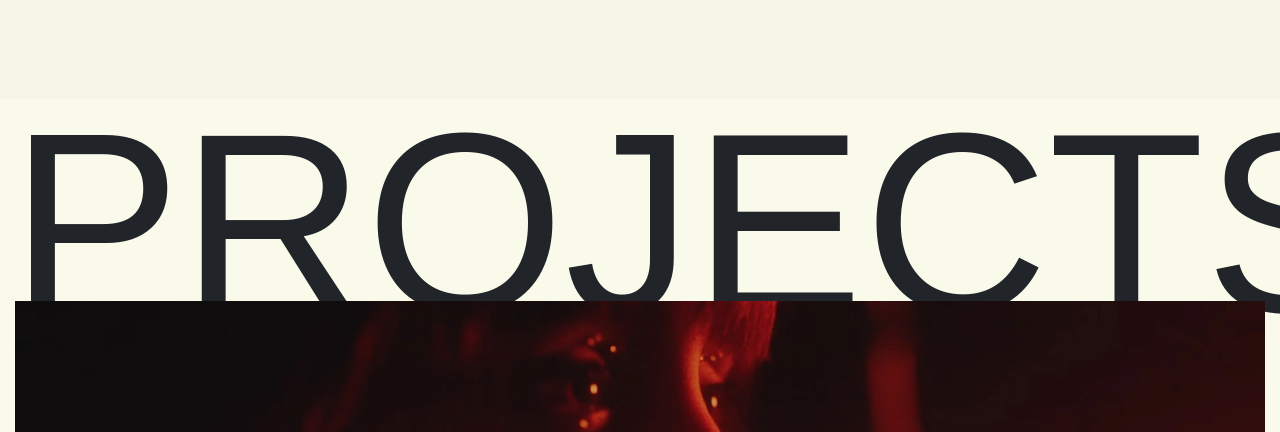
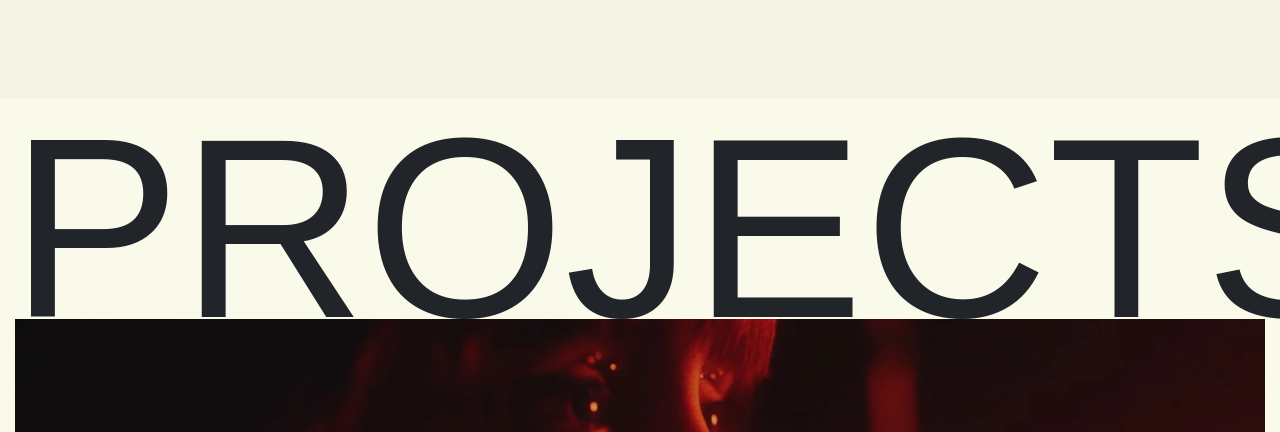
Before and after one commit to pablitosm/CACTUSTREE.labs-REACT, a React (Vite) app: page / in a window 1280 px wide. Shown: the part 701-1133 px from the top of the page. Built offline with nearby package versions, Linux system fonts and the light colour scheme; a web font is replaced by a local one.

Commit message:
fixed some margins

```diff
--- a/src/css/styles.css
+++ b/src/css/styles.css
@@ -1408,7 +1408,7 @@ textarea:hover {
 .titulo2TextoPhotoIndex {
     font-family: 'DELIRIUM NCV', sans-serif !important;
     font-size: 38vw;
-    margin: calc(-.6vw + 15px) 0px 0px 0px;
+    margin: calc(-.4rem + 15px) 0px 0px 0px;
     text-align: center;
     transition: color 0.5s ease-in-out;
     z-index: 100;
@@ -1929,7 +1929,7 @@ textarea:hover {
   .projects-section {
     font-family: 'DELIRIUM NCV', sans-serif;
     font-size: 20vw;
-    margin: calc(-2.3vw) 0px calc(-7.1vw + 15px) -0.4vw;
+    margin: calc(-1.5rem) 0px calc(-4.9rem + 15px) -0.4vw;
     background-color: var(--color-oscuro);
   }
 
@@ -1937,6 +1937,6 @@ textarea:hover {
     font-family: 'DELIRIUM NCV', sans-serif;
     font-size: 20vw;
     padding: -100px;
-    margin: calc(-2.4vw + 15px) 0px calc(-7.1vw + 15px) -0.4vw;
+    margin: calc(-1.7rem + 15px) 0px calc(-4.9rem + 15px) -0.4vw;
     background-color: var(--color-oscuro);
   }
```
